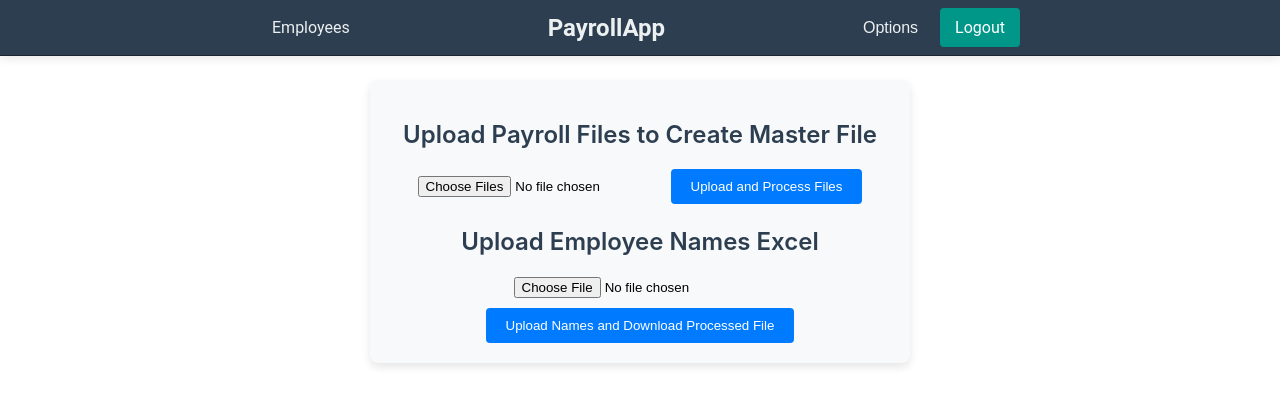
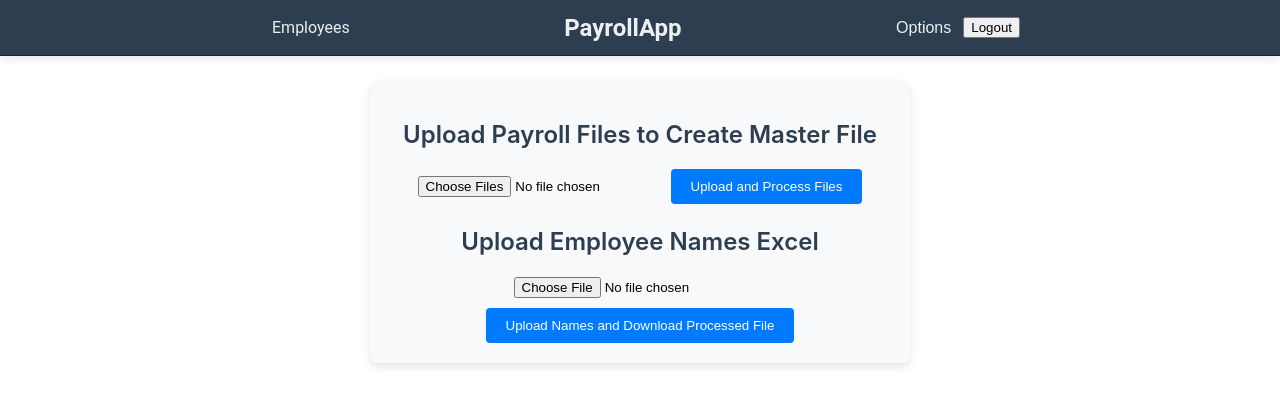
Before and after one commit to leonshimizu/tax-calculator-frontend, a React (Create React App) app: page /companies/1/payroll_master_file/upload in a window 1280 px wide. Shown: the top 406 px of the page. Built offline with nearby package versions, Linux system fonts and the light colour scheme; no server answers; sample sign-in values are in the browser's storage.

Commit message:
Start updating code to get rid of warnings

```diff
--- a/src/App.js
+++ b/src/App.js
@@ -1,5 +1,5 @@
 import React, { useEffect } from 'react';
-import { BrowserRouter as Router, Route, Routes, Navigate, useLocation } from 'react-router-dom';
+import { BrowserRouter as Router, Route, Routes, useLocation } from 'react-router-dom';
 import Navbar from './components/Navbar';
 import PayrollHome from './components/PayrollHome';
 import EmployeeList from './components/EmployeeList';
@@ -15,7 +15,6 @@ import CustomColumnsManager from './components/CustomColumnsManager';
 import PayrollMasterFileUpload from './components/PayrollMasterFileUpload';
 import { Signup } from './components/Signup';
 import { Login } from './components/Login';
-import { LogoutLink } from './components/LogoutLink';
 import ProtectedRoute from './components/ProtectedRoute'; // Import ProtectedRoute
 
 const App = () => {
--- a/src/components/CustomColumnsManager.js
+++ b/src/components/CustomColumnsManager.js
@@ -19,7 +19,7 @@ function CustomColumnsManager() {
       setError('Invalid company ID');
       setLoading(false);
     }
-  }, [companyId]);
+  }, [companyId, fetchCustomColumns]);
 
   const fetchCustomColumns = async () => {
     try {
--- a/src/components/LogoutLink.js
+++ b/src/components/LogoutLink.js
@@ -1,5 +1,5 @@
 import axios from "axios";
-import './LogoutLink.css'; // Import the CSS file
+import './LogoutLink.css';
 
 export function LogoutLink() {
   const handleClick = (event) => {
@@ -10,8 +10,8 @@ export function LogoutLink() {
   };
 
   return (
-    <a href="#" className="logout-link" onClick={handleClick}>
+    <button onClick={handleClick} className="logout-button">
       Logout
-    </a>
+    </button>
   );
 }
--- a/src/components/Navbar.js
+++ b/src/components/Navbar.js
@@ -10,7 +10,7 @@ const Navbar = () => {
   const [company, setCompany] = useState(null);
   const [dropdownOpen, setDropdownOpen] = useState(false);
   const [menuOpen, setMenuOpen] = useState(false);
-  const [isLoggedIn, setIsLoggedIn] = useState(!!localStorage.getItem("jwt")); // Check if JWT exists
+  const [isLoggedIn] = useState(!!localStorage.getItem("jwt"));
 
   const dropdownRef = useRef(null); // Reference to the dropdown menu
 
```
